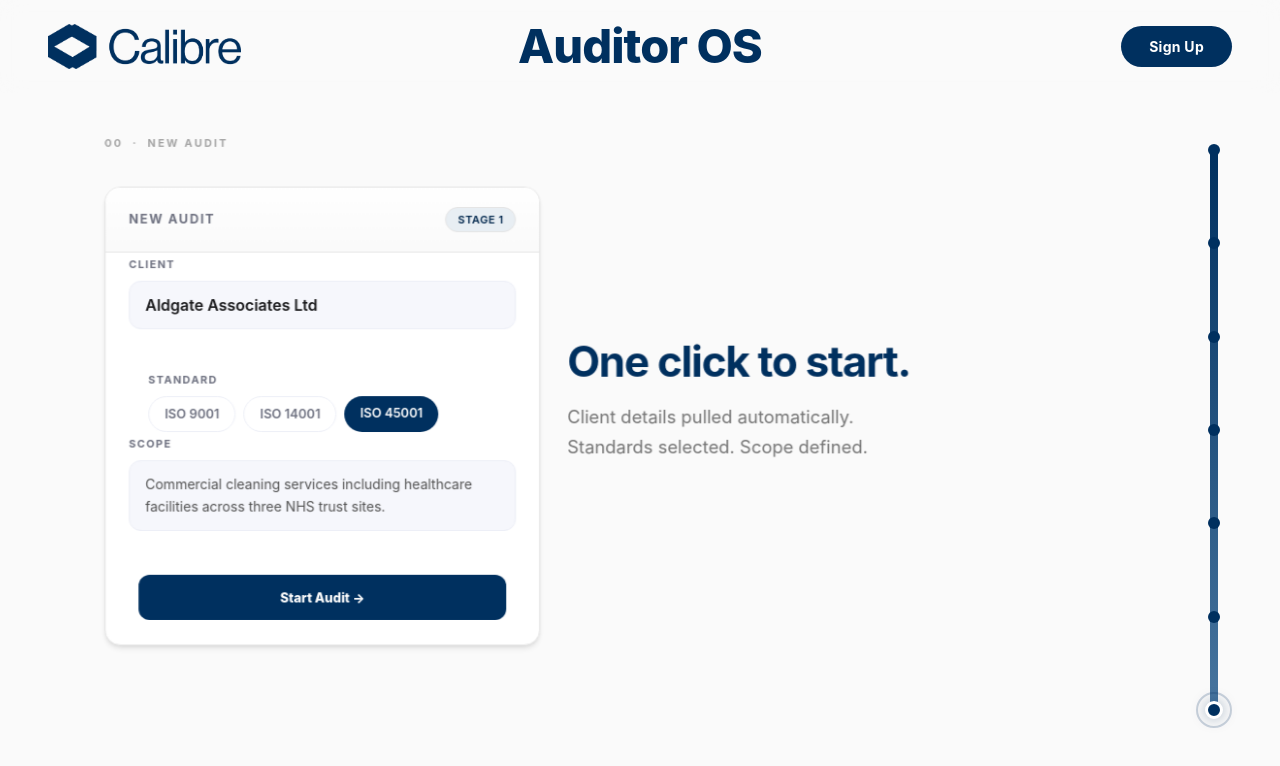
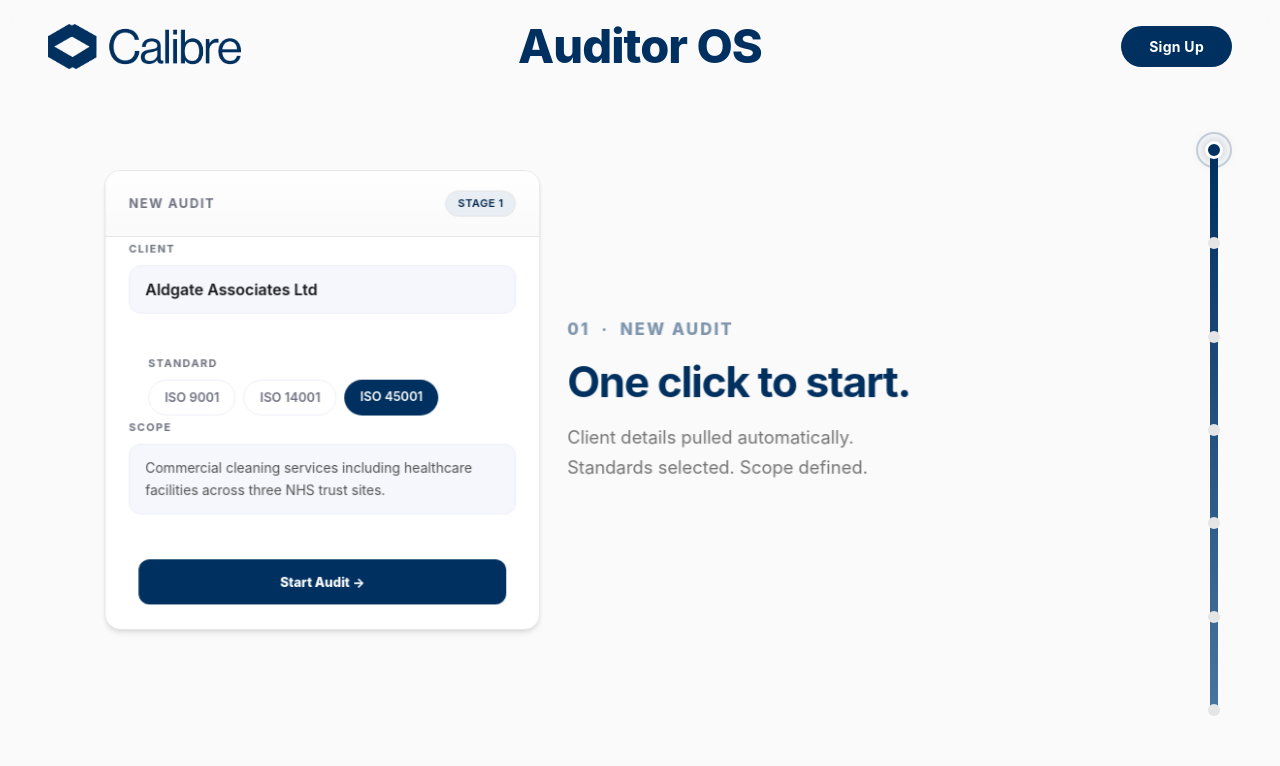
Before and after one commit to steve-calibre/calibre-public-website, a React (Vite) app: page /auditor in a window 1280 px wide. Shown: the top 766 px of the page. Built offline with nearby package versions, Linux system fonts and the light colour scheme.

Commit message:
better title

```diff
--- a/src/pages/UseCases.jsx
+++ b/src/pages/UseCases.jsx
@@ -26,37 +26,37 @@
 
 const productSections = [
   {
-    n: "00", label: "New audit",
+    n: "01", label: "New audit",
     narrative: "One click to start.",
     description: "Client details pulled automatically. Standards selected. Scope defined.",
     Component: NewAudit,
   },
   {
-    n: "01", label: "Company deep research",
+    n: "02", label: "Company deep research",
     narrative: "Know everything before you arrive.",
     description: "Hundreds of sources cross-checked in seconds — Companies House, HSE, sector bulletins.",
     Component: CompanyProfile,
   },
   {
-    n: "02", label: "EA code + risk classification",
+    n: "03", label: "EA code + risk classification",
     narrative: "Risk that adapts.",
     description: "Catch risks that standard guidelines might miss. Intelligent context to enhance your audit.",
     Component: Classification,
   },
   {
-    n: "03", label: "Stage 1 audit plan",
+    n: "04", label: "Stage 1 audit plan",
     narrative: "A plan that reads like you wrote it.",
     description: "Questions tied to this client's scope, mapped to clauses, timed to a realistic day.",
     Component: AuditPlan,
   },
   {
-    n: "04", label: "Document review co-pilot",
+    n: "05", label: "Document review co-pilot",
     narrative: "AI recommends. You decide.",
     description: "Clause-by-clause review with evidence references. Your judgement, on the record.",
     Component: Copilot,
   },
   {
-    n: "05", label: "Report generated",
+    n: "06", label: "Report generated",
     narrative: "Leave site with the report drafted.",
     description: "Every finding referenced, every clause tracked, ready to review before you leave.",
     Component: ReportReady,
@@ -197,12 +197,13 @@
                   <ScrollReveal order={0}>
                     <div
                       style={{
-                        fontSize: 10,
-                        fontWeight: 700,
-                        letterSpacing: '0.2em',
+                        fontSize: 14,
+                        fontWeight: 800,
+                        letterSpacing: '0.12em',
                         textTransform: 'uppercase',
-                        marginBottom: 8,
-                        color: C.neutral400,
+                        marginBottom: 12,
+                        color: C.primary,
+                        opacity: 0.5,
                       }}
                     >
                       {n} &nbsp;·&nbsp; {label}
@@ -232,28 +233,27 @@
 
               {/* Card */}
               <div style={{ maxWidth: isMobile ? undefined : 520 }}>
-                {!isMobile && (
-                  <ScrollReveal order={0}>
-                    <div
-                      style={{
-                        fontSize: 11,
-                        fontWeight: 700,
-                        letterSpacing: '0.2em',
-                        textTransform: 'uppercase',
-                        marginBottom: 16,
-                        color: C.neutral400,
-                      }}
-                    >
-                      {n} &nbsp;·&nbsp; {label}
-                    </div>
-                  </ScrollReveal>
-                )}
                 <Component />
               </div>
 
               {/* Narrative — desktop/tablet, shown on right */}
               {!isMobile && (
                 <div style={{ display: 'flex', flexDirection: 'column', justifyContent: 'center' }}>
+                  <ScrollReveal order={0} from="right">
+                    <div
+                      style={{
+                        fontSize: isTablet ? 14 : 17,
+                        fontWeight: 800,
+                        letterSpacing: '0.12em',
+                        textTransform: 'uppercase',
+                        marginBottom: isTablet ? 12 : 16,
+                        color: C.primary,
+                        opacity: 0.5,
+                      }}
+                    >
+                      {n} &nbsp;·&nbsp; {label}
+                    </div>
+                  </ScrollReveal>
                   <ScrollReveal order={1} from="right">
                     <h3
                       style={{
```
